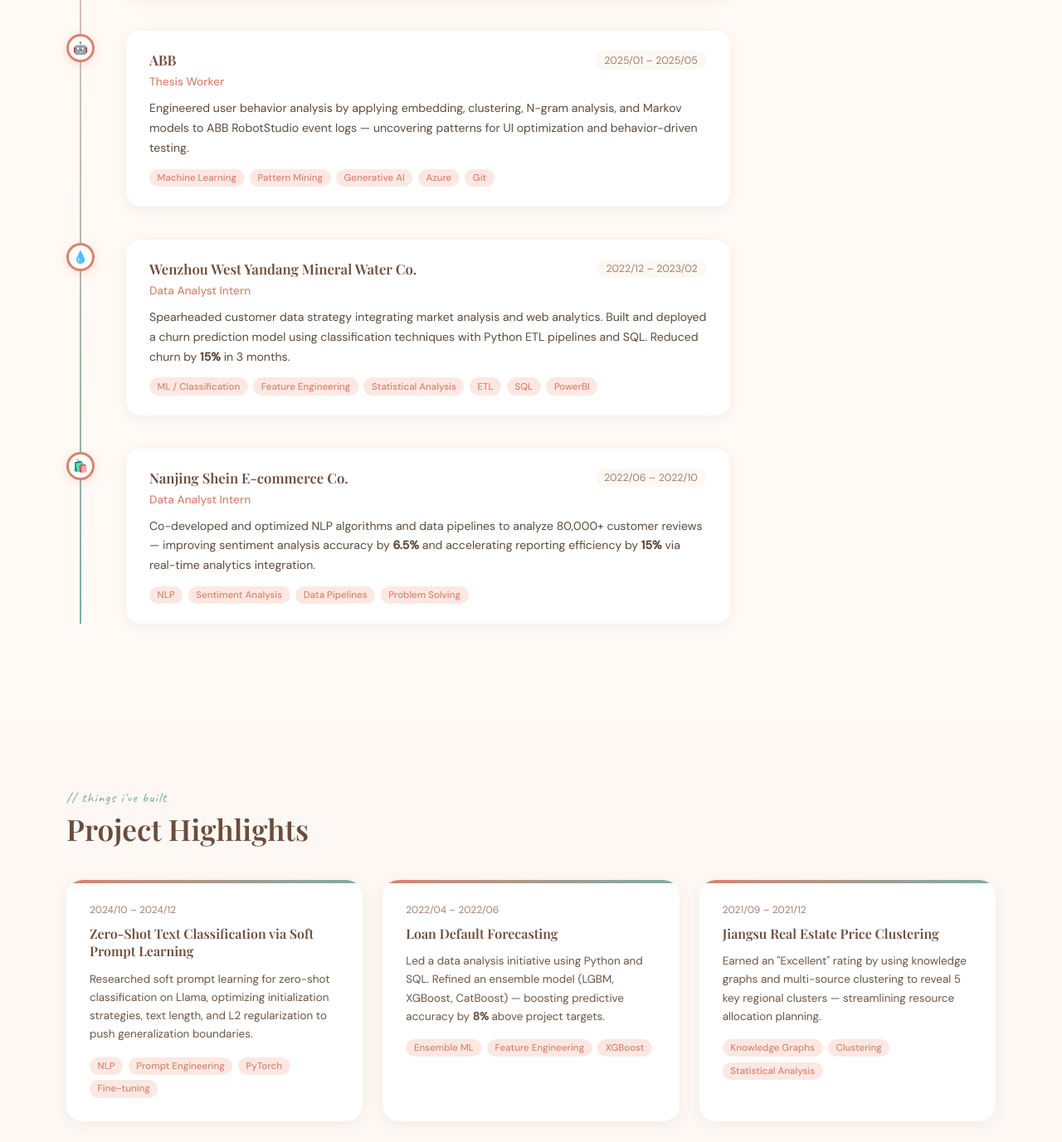
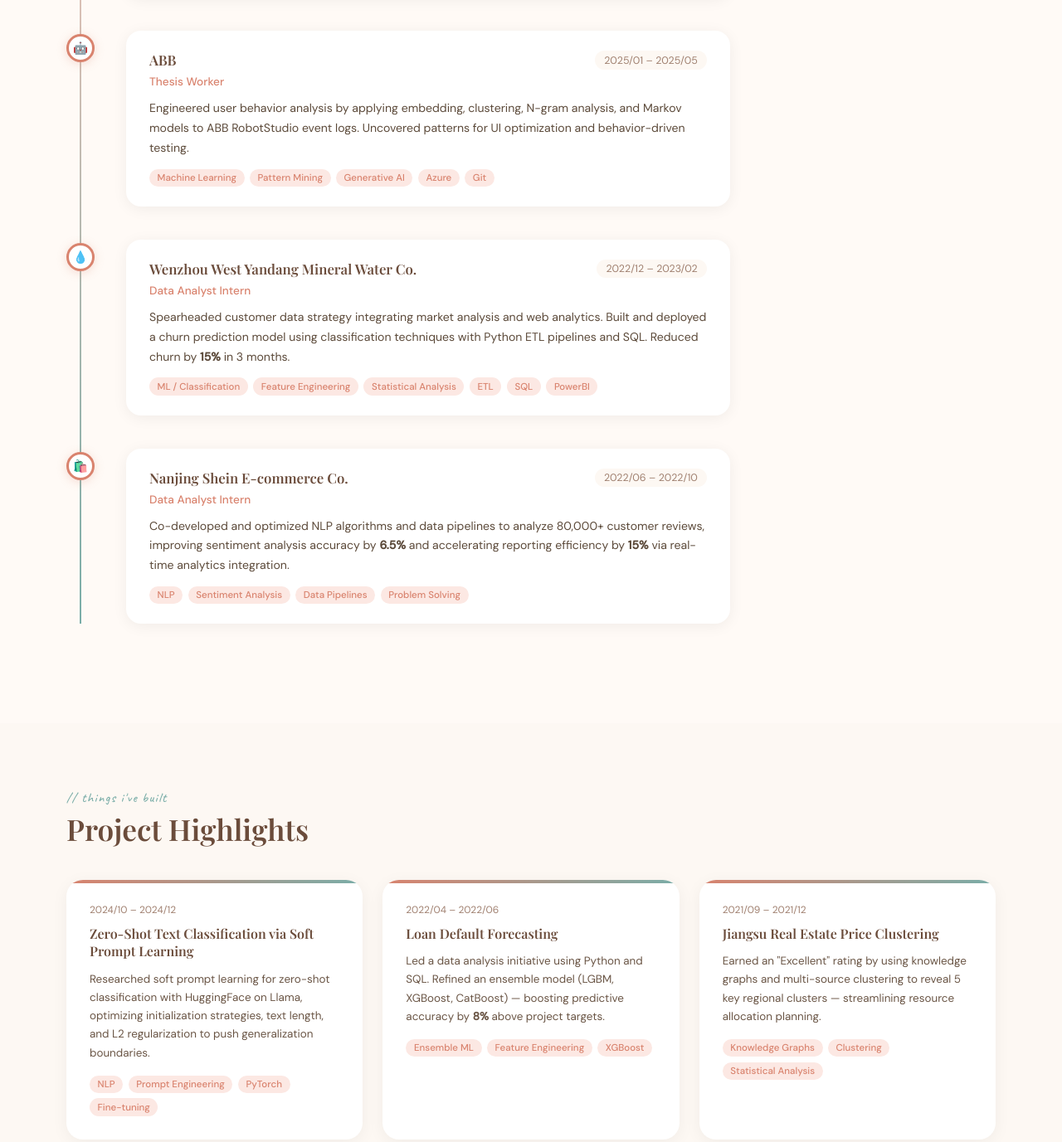
Before and after one commit to JoyTang2023/JoyTang2023.github.io, a plain HTML site: page index.html in a window 1280 px wide. Shown: the part 2311-3688 px from the top of the page at 83% size. Drawn offline with nearby package versions, Linux system fonts and the light colour scheme; a web font is replaced by a local one.

Commit message:
Updated CV

```diff
--- a/index.html
+++ b/index.html
@@ -256,7 +256,7 @@
             <span class="timeline-date">2025/01 – 2025/05</span>
           </div>
           <div class="timeline-role">Thesis Worker</div>
-          <p class="timeline-desc">Engineered user behavior analysis by applying embedding, clustering, N-gram analysis, and Markov models to ABB RobotStudio event logs — uncovering patterns for UI optimization and behavior-driven testing.</p>
+          <p class="timeline-desc">Engineered user behavior analysis by applying embedding, clustering, N-gram analysis, and Markov models to ABB RobotStudio event logs. Uncovered patterns for UI optimization and behavior-driven testing.</p>
           <div class="skill-row">
             <span class="skill-badge">Machine Learning</span><span class="skill-badge">Pattern Mining</span><span class="skill-badge">Generative AI</span><span class="skill-badge">Azure</span><span class="skill-badge">Git</span>
           </div>
@@ -286,7 +286,7 @@
             <span class="timeline-date">2022/06 – 2022/10</span>
           </div>
           <div class="timeline-role">Data Analyst Intern</div>
-          <p class="timeline-desc">Co-developed and optimized NLP algorithms and data pipelines to analyze 80,000+ customer reviews — improving sentiment analysis accuracy by <strong>6.5%</strong> and accelerating reporting efficiency by <strong>15%</strong> via real-time analytics integration.</p>
+          <p class="timeline-desc">Co-developed and optimized NLP algorithms and data pipelines to analyze 80,000+ customer reviews, improving sentiment analysis accuracy by <strong>6.5%</strong> and accelerating reporting efficiency by <strong>15%</strong> via real-time analytics integration.</p>
           <div class="skill-row">
             <span class="skill-badge">NLP</span><span class="skill-badge">Sentiment Analysis</span><span class="skill-badge">Data Pipelines</span><span class="skill-badge">Problem Solving</span>
           </div>
@@ -303,7 +303,7 @@
       <div class="project-card">
         <div class="project-date">2024/10 – 2024/12</div>
         <h4 class="project-title">Zero-Shot Text Classification via Soft Prompt Learning</h4>
-        <p class="project-desc">Researched soft prompt learning for zero-shot classification on Llama, optimizing initialization strategies, text length, and L2 regularization to push generalization boundaries.</p>
+        <p class="project-desc">Researched soft prompt learning for zero-shot classification with HuggingFace on Llama, optimizing initialization strategies, text length, and L2 regularization to push generalization boundaries.</p>
         <div class="skill-row">
           <span class="skill-badge">NLP</span><span class="skill-badge">Prompt Engineering</span><span class="skill-badge">PyTorch</span><span class="skill-badge">Fine-tuning</span>
         </div>
```
